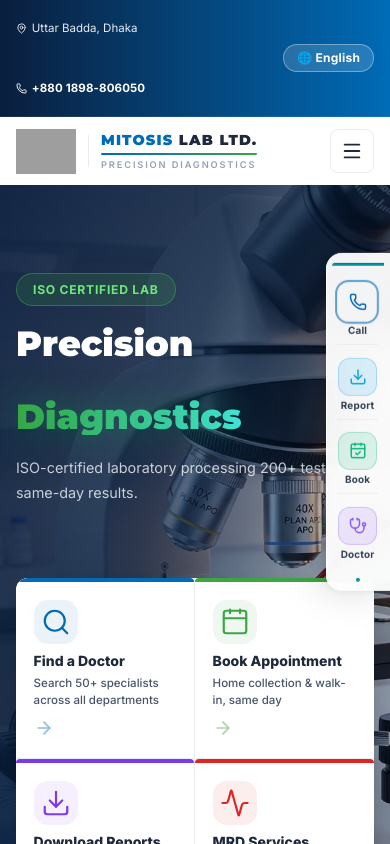
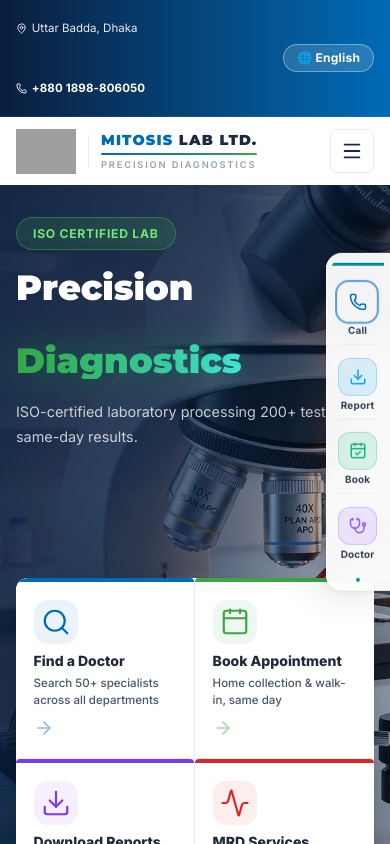
Before and after one commit to jhabir6857-ctrl/Mitosis, a Next.js app: page / in a window 390 px wide. Shown: the top 844 px of the page. Built offline with nearby package versions, Linux system fonts and the light colour scheme; grey boxes are pictures that could not be loaded.

Commit message:
style: fix mobile responsiveness for hero text and floating QAB layout

```diff
--- a/app/globals.css
+++ b/app/globals.css
@@ -913,6 +913,11 @@ button, a, [role="button"] {
     border-top: 1px solid var(--color-surface-border);
     border-right: none;
   }
+
+  .hs-content {
+    padding-bottom: 280px; /* space for 2x2 QAB */
+    padding-top: 3rem;
+  }
 }
 
 /* Mobile */
@@ -1162,7 +1167,7 @@ button, a, [role="button"] {
 @media (max-width: 560px) {
   .hs-section {
     height: calc(100svh - 70px);
-    min-height: 550px;
+    min-height: 600px; /* increased to prevent overlap */
   }
   .hs-headline {
     font-size: clamp(2rem, 9vw, 2.75rem);
@@ -1170,4 +1175,8 @@ button, a, [role="button"] {
   .hs-sub {
     font-size: 0.9rem;
   }
+  .hs-content {
+    padding-bottom: 300px;
+    padding-top: 2rem;
+  }
 }
```
